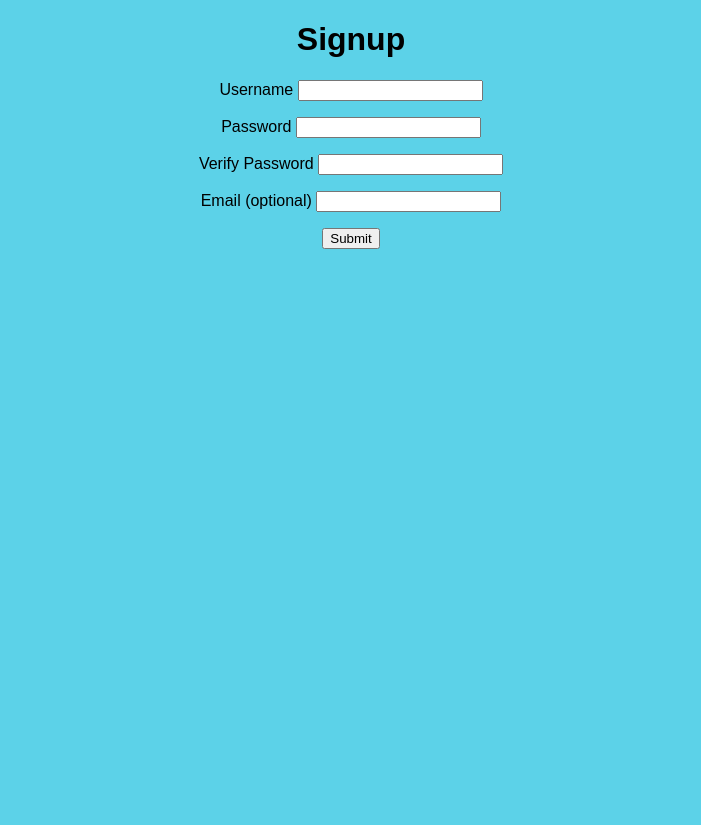
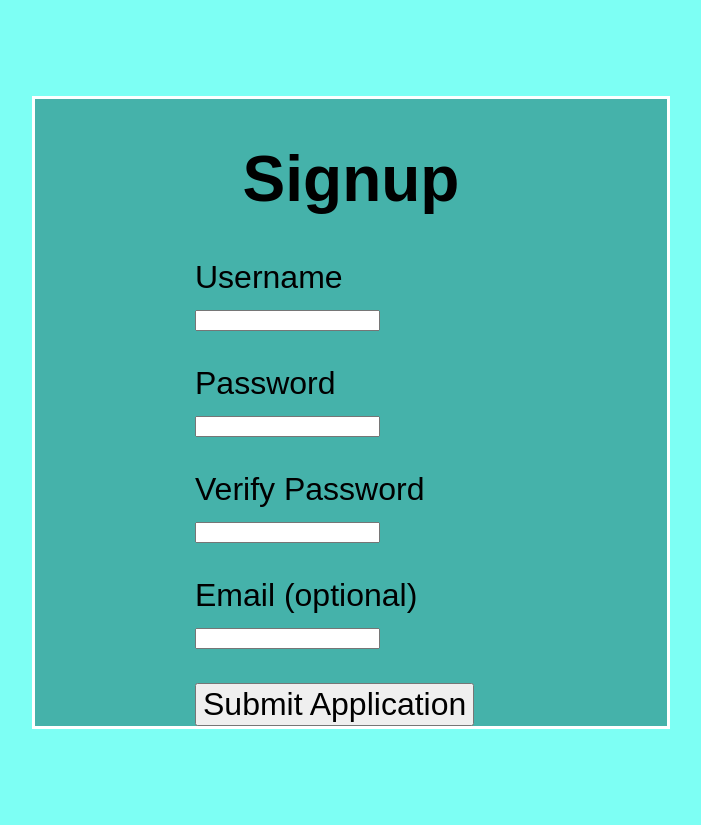
Before and after one commit to K17020/user-signup, a Flask app: page / in a window 1280 px wide. Shown: the whole page, without its empty margins (289-990 px from the left). Before the commit the page ends 249 px from the top, so only its background shows below. Run offline with Flask 2, Linux system fonts and the light colour scheme.

Commit message:
update style and update email form verification

```diff
--- a/main.py
+++ b/main.py
@@ -9,7 +9,7 @@ app.config['DEBUG'] = True
 def index():
     return render_template('index.html')
 
-@app.route("/welcome", methods=['POST'])
+@app.route("/signup", methods=['POST'])
 def welcome():
 # getting user information from form
     username = request.form['username']
--- a/static/style.css
+++ b/static/style.css
@@ -1,13 +1,28 @@
 body {
-    background-color: #5CD2E8;
-    font-family: Arial;
-    text-align: center;
-}
-
-h1 {
-    text-align: center;
+    background-color: #7DFFF4;
 }
 
 .error {
     color: red;
 }
+
+.signup_form {
+    background-color: #45B2AA;
+    width: 50%;
+    margin: 3em auto;
+    border: solid white;
+    font-size: 2em;
+    font-family: Arial, Helvetica, sans-serif;
+}
+
+.signup_form h1 {
+    text-align: center;
+}
+
+.from_content {
+    margin: 0 5em;
+}
+
+.submit_application {
+    font-size: 1em;
+}
--- a/templates/index.html
+++ b/templates/index.html
@@ -3,8 +3,9 @@
 <!-- Username,password,verify password, email -->
 
 {% block content%}
+<div class='signup_form'>
     <h1>Signup</h1>
-<form action='/welcome' method='POST'>
+    <form class='from_content' action='/signup' method='POST'>
 
         <label for="username">Username
         <input id='username' type="text" name='username' value={{username}}>
@@ -22,9 +23,11 @@
         <p class='error'>{{verifypwd_error}}</p>
 
         <label for="userEmail">Email (optional)
-        <input id = "userEmail" type="text" name='userEmail'>
+        <input id = "userEmail" type="text" name='userEmail' value={{userEmail}}>
     </label>
         <p class='error'> {{email_error}}</p>
-    <input type="submit">
+        <input class='submit_application' type="submit" value='Submit Application'>
     </form>
+</div>
+
 {% endblock %}
```
Lines whose indentation alone changed are shown as unchanged.
